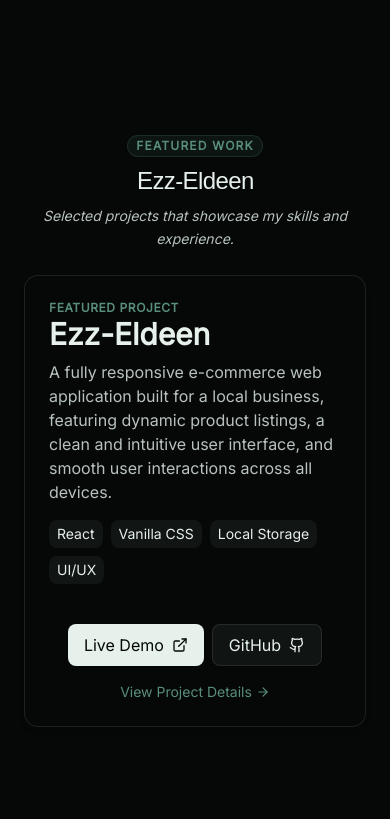
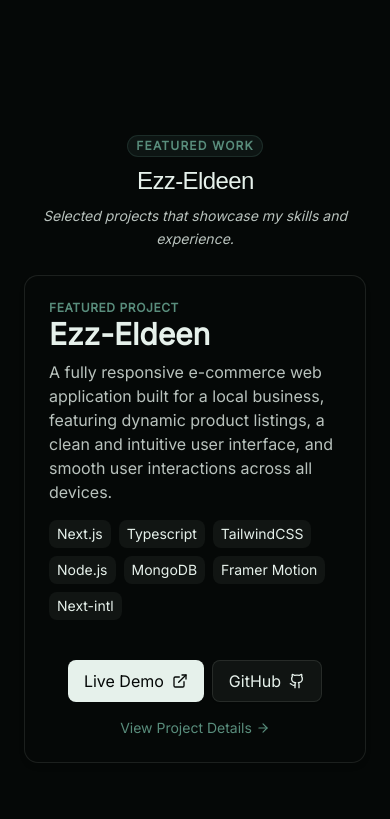
Before and after one commit to samirAlkassar/samir, a Next.js app: page / in a window 390 px wide. Shown: the part 1355-2174 px from the top of the page. Built offline with nearby package versions, Linux system fonts and the light colour scheme; a web font is replaced by a local one.

Commit message:
BestProduct inView pulse animation

```diff
--- a/app/components/layout/BestProject.tsx
+++ b/app/components/layout/BestProject.tsx
@@ -7,6 +7,8 @@ import BlurText from "@/app/components/ui/BlurText";
 import Image from "next/image";
 import Link from "next/link";
 import { BorderBeam } from "../ui/BorderBeam";
+import { useInView } from "react-intersection-observer";
+import { twMerge } from "tailwind-merge";
 
 const calistoga = Calistoga({
     subsets: ["latin"],
@@ -17,15 +19,20 @@ const BEST_PROJ = {
     title: "Ezz-Eldeen",
     description: "A fully responsive e-commerce web application built for a local business, featuring dynamic product listings, a clean and intuitive user interface, and smooth user interactions across all devices.",
     image: "/images/Ezz-eldeen-home.png",
-    tags: ["React", "Vanilla CSS", "Local Storage", "UI/UX"],
+    tags: ["Next.js", "Typescript", "TailwindCSS", "Node.js", "MongoDB", "Framer Motion", "Next-intl"],
     theme: "bg-orange-400/50",
     live: "https://ezz-eldeen.vercel.app/",
     github: "https://github.com/samirAlkassar/Ezz-Eldeen"
 };
 
 const BestProject = () => {
+    const {ref, inView} = useInView({
+        threshold: 0.9,
+        triggerOnce: true
+    });
+    console.log(inView)
     return (
-        <section id="best-project" className="relative py-20 overflow-x-hidden">
+        <section id="best-project" className="relative py-20">
             <div className={`absolute top-1/2 left-1/2 -translate-x-1/2 -translate-y-1/2 w-[500px] h-[500px] rounded-full blur-[120px] opacity-20 z-0`} />
 
             <div className="max-w-3xl mx-auto px-6 sm:px-4 relative z-10">
@@ -44,13 +51,21 @@ const BestProject = () => {
                         Selected projects that showcase my skills and experience.
                     </p>
                 </div>
+                <div className="relative">
 
+                {inView &&
+                    <div className="bg-primary/80 blur-3xl animate-image-glow absolute inset-0 rounded-xl opacity-0"/>
+                }
                 <motion.div
-                    initial={{ opacity: 0, y: 30, filter: "blur(10px)" }}
-                    whileInView={{ opacity: 1, y: 0, filter: "blur(0px)" }}
+                    ref={ref}
+                    initial={{ filter: "blur(2px)"}}
+                    whileInView={{ filter: "blur(0px)"}}
                     viewport={{ once: true, amount: 0.2 }}
-                    transition={{ duration: 0.6, ease: "easeOut" }}
-                    className="flex flex-col md:flex-row group relative rounded-xl overflow-hidden shadow-md border-foreground/10 border bg-background">
+                    transition={{ duration: 0.6, ease: "easeIn" }}
+                    className={twMerge(
+                        "relative flex flex-col md:flex-row group bg-background rounded-xl shadow-md border border-foreground/10",
+                        inView ? "animate-image-rotate" : "rotate-x-40",
+                    )}>
 
                     <BorderBeam
                         className="opacity-0 group-hover:opacity-100 transition-opacity duration-1000 z-40"
@@ -113,7 +128,7 @@ const BestProject = () => {
                             <ArrowRight size={14} />
                         </Link>
                     </div>
-                    <div className="flex-1 relative hidden md:block z-30">
+                    <div className="flex-1 relative hidden md:block z-30 overflow-hidden rounded-br-lg">
                         <div className="bg-primary/10 w-full h-full p-6">
                             <Image
                                 src={BEST_PROJ.image}
@@ -124,6 +139,7 @@ const BestProject = () => {
                         </div>
                     </div>
                 </motion.div>
+                </div>
             </div>
         </section>
     );
--- a/app/components/layout/Navbar.tsx
+++ b/app/components/layout/Navbar.tsx
@@ -18,6 +18,9 @@ const Navbar = () => {
         if (savedTheme === "dark") {
             root.classList.add("dark");
             setTheme("dark");
+        } else if (savedTheme === "light") {
+            root.classList.remove("dark");
+            setTheme("light");
         } else {
             root.classList.add("dark");
             setTheme("dark");
--- a/app/globals.css
+++ b/app/globals.css
@@ -148,3 +148,37 @@ html {
     @apply bg-background text-foreground;
   }
 }
+
+@keyframes gfyCUb {
+  0% {
+    transform: rotateX(50deg);
+  }
+  25% {
+    transform: rotateX(0deg); transform: scale(0.95);
+  }
+  60%, to {
+    transform: none;
+  }
+}
+
+@keyframes fbvaXF {
+  0% {
+    opacity: 0;
+    animation-timing-function: cubic-bezier(0.74, 0.25, 0.76, 1);
+  }
+  10% {
+    opacity: 1;
+    animation-timing-function: cubic-bezier(0.12, 0.01, 0.08, 0.09);
+  }
+  50% {
+    opacity: 0.2;
+  }
+}
+
+.animate-image-rotate {
+  animation: gfyCUb 1800ms ease forwards;
+}
+
+.animate-image-glow {
+  animation: fbvaXF 4100ms 600ms ease-out forwards;
+}
--- a/app/page.tsx
+++ b/app/page.tsx
@@ -8,7 +8,7 @@ import Skills from "./components/layout/Skills";
 
 export default function Home() {
   return (
-    <div>
+    <div className="overflow-x-hidden">
       <Navbar />
       <Hero />
       <Work />
--- a/package.json
+++ b/package.json
@@ -26,6 +26,7 @@
     "react": "19.2.3",
     "react-dom": "19.2.3",
     "react-icons": "^5.5.0",
+    "react-intersection-observer": "^10.0.3",
     "tailwind-merge": "^3.5.0"
   },
   "devDependencies": {
```
Also changed, not shown: 1 other file (tests, documents, lock files or other folders).
